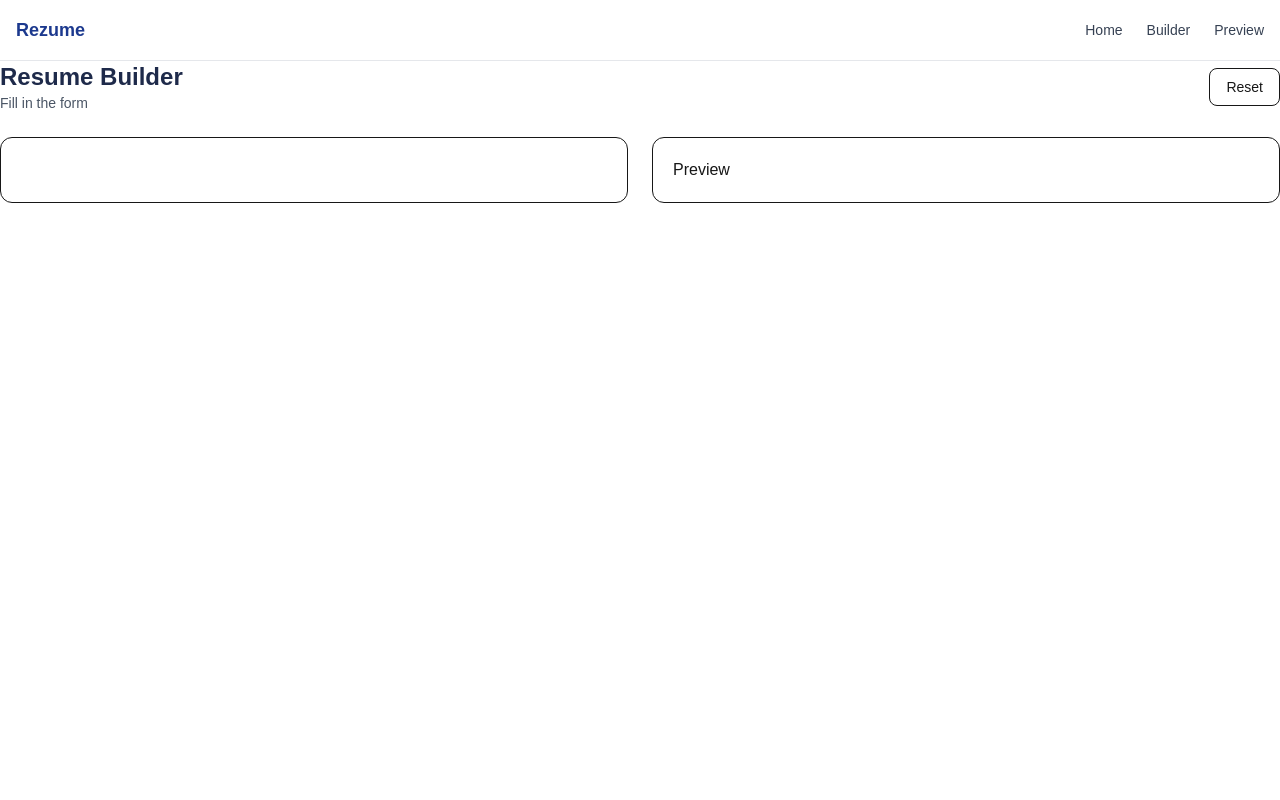
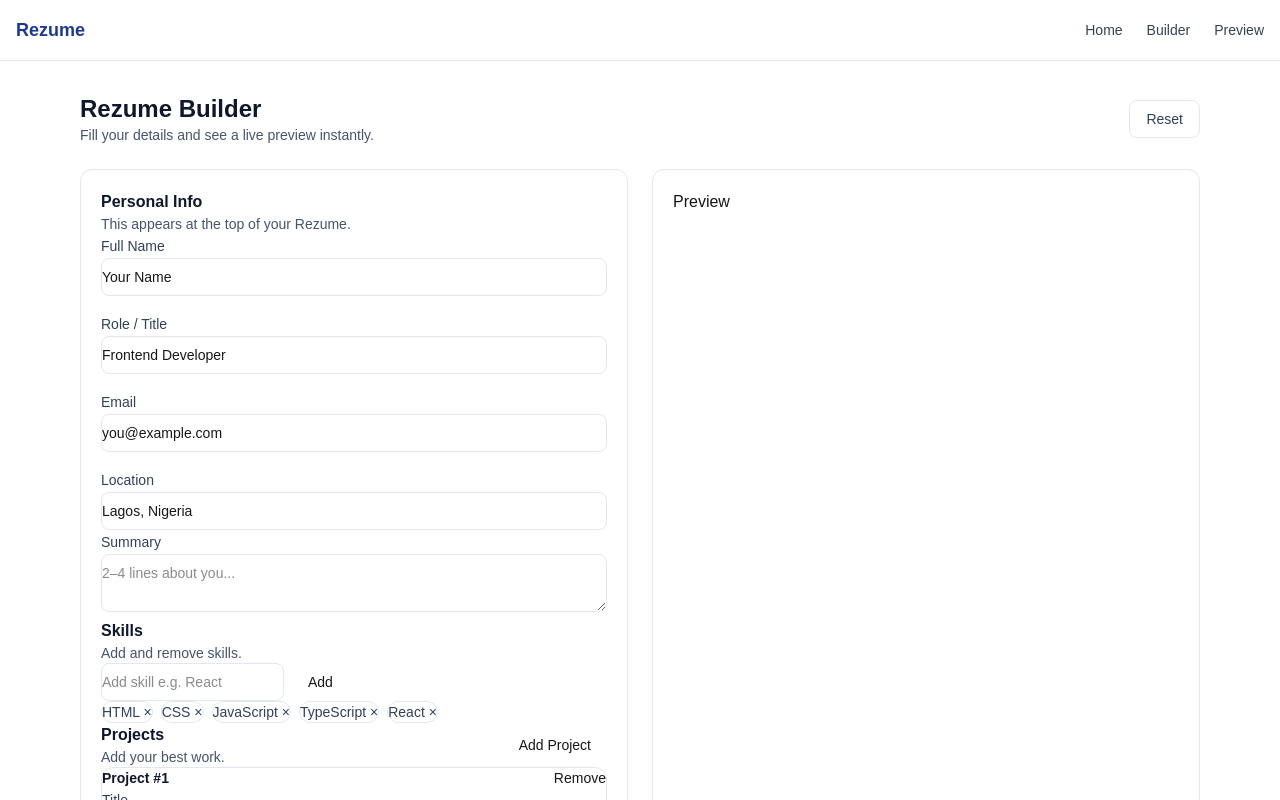
Before and after one commit to abunusaybah1/rezume, a Next.js app: page /builder in a window 1280 px wide. Shown: the top 800 px of the page. Built offline with nearby package versions, Linux system fonts and the light colour scheme.

Commit message:
Worked on the form page to accept user input

```diff
--- a/pages/builder.tsx
+++ b/pages/builder.tsx
@@ -1,57 +1,57 @@
-import React, { useEffect, useMemo, useState } from 'react'
-import { DEFAULT_DATA } from '@/lib/defaults'
-import { loadData, saveData, resetData } from '@/lib/storage'
-import { PortfolioData } from '@/lib/types'
-import BuilderForm from '@/components/build/BuilderForm'
-import ResumePreview from '@/components/build/Preview'
-const Builder = () => {
-const [data, setData]=useState<PortfolioData>(DEFAULT_DATA)
+import { useEffect, useState } from "react";
+import BuilderForm from "@/components/build/BuilderForm";
+import ResumePreview from "@/components/build/ResumePreview";
+import { loadData, saveData, resetData } from "../lib/storage";
+import type { PortfolioData } from "../lib/types";
+import { DEFAULT_DATA } from "../lib/defaults";
 
-    useEffect(() => {
-        setData(loadData())
-    }, []);
+export default function BuilderPage() {
+  const [data, setData] = useState<PortfolioData>(DEFAULT_DATA);
 
-    useEffect(() => {
-        saveData(data)
-    }, [data])
+  useEffect(() => {
+    const stored = loadData();
+    setData(stored);
+  }, []);
 
-    const themeClass = useMemo(() => `theme-${data.theme}`, [data.theme])
+  useEffect(() => {
+    saveData(data);
+  }, [data]);
 
-    return (
-        <>
-        <div className="flex items-center justify-between mb-6">
+  const handleReset = () => {
+    resetData();
+    setData(DEFAULT_DATA);
+  };
+
+  return (
+    <div className="mx-auto w-full max-w-6xl px-4 py-8">
+      <div className="mb-6 flex flex-col gap-3 sm:flex-row sm:items-center sm:justify-between">
         <div>
-          <h1 className="text-2xl font-bold text-[#1e2a4a]">
-            Resume Builder
-
-          </h1>
-          <p className="text-sm text-gray-600">
-            Fill in the form
+          <h1 className="text-2xl font-bold text-slate-900">Rezume Builder</h1>
+          <p className="text-sm text-slate-600">
+            Fill your details and see a live preview instantly.
           </p>
         </div>
 
         <button
-          onClick={() => {
-            resetData();
-            setData(DEFAULT_DATA);
-          }}
-          className="px-4 py-2 rounded-lg border text-sm hover:bg-gray-50"
+          type="button"
+          onClick={handleReset}
+          className="inline-flex w-fit items-center justify-center rounded-lg border border-slate-200 bg-white px-4 py-2 text-sm font-medium text-slate-700 hover:bg-slate-50"
         >
           Reset
         </button>
       </div>
 
-      <div className="grid grid-cols-1 lg:grid-cols-2 gap-6">
-        <div className="bg-white border rounded-xl p-5">
+      <div className="grid grid-cols-1 gap-6 lg:grid-cols-2">
+        {/* Form */}
+        <div className="rounded-xl border border-slate-200 bg-white p-5">
           <BuilderForm data={data} onChange={setData} />
         </div>
 
-        <div className="bg-white border rounded-xl p-5">
+        {/* Preview */}
+        <div className="rounded-xl border border-slate-200 bg-white p-5">
           <ResumePreview data={data} />
         </div>
-            </div>
-            </>
-    )
+      </div>
+    </div>
+  );
 }
-
-export default Builder
```
Also changed, not shown: components/build/BuilderForm.tsx, components/build/ResumePreview.tsx (renamed from components/build/Preview.tsx).
